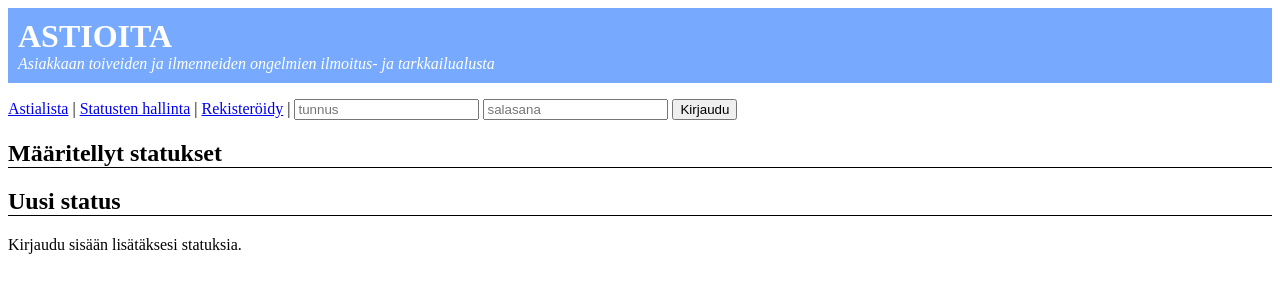
After one commit to fergusq/astioita, a Flask app: page /statukset in a window 1280 px wide. The commit adds this page. Shown: the top 300 px of the page. Run offline with Flask 2, Linux system fonts and the light colour scheme; data that the repository does not hold is empty.

Commit message:
lisätty statukset ja niiden muokkaaminen sekä vastuuhenkilöt

```diff
--- a/application/auth/views.py
+++ b/application/auth/views.py
@@ -21,7 +21,7 @@ def auth_create():
 
 	return redirect(url_for("index"))
 
-@app.route("/tunnus/kirjautuminen", methods = ["POST"])
+@app.route("/tunnus/kirjautuminen", methods=["POST"])
 def auth_login():
 	user = User.query.filter_by(username=request.form["tunnus"], password=request.form["salasana"]).first()
 	if not user:
--- a/application/columns.py
+++ b/application/columns.py
@@ -3,16 +3,18 @@ from typing import Any, Callable
 import re
 
 NonEmptyString = lambda x: re.fullmatch(r'.+', x)
+Key = lambda x: re.fullmatch(r'\d+', x)
 
 class Column:
-	def __init__(self, name_en: str, name_fi: str, validator: Callable[[str], Any]) -> None:
+	def __init__(self, name_en: str, name_fi: str, validator: Callable[[str], Any], parser: Callable[[str], Any] = lambda x: x) -> None:
 		self.name_en = name_en
 		self.name_fi = name_fi
 		self.validator = validator
+		self.parser = parser
 
 	def validate(self, form: Any) -> bool:
 		return bool(self.validator(form[self.name_fi]))
 
 	def set_from_form(self, obj: Any, form: Any) -> None:
-		str_rep = form[self.name_fi]
+		str_rep = self.parser(form[self.name_fi])
 		setattr(obj, self.name_en, str_rep)
--- /dev/null
+++ b/application/status/views.py
@@ -0,0 +1,51 @@
+from flask import redirect, render_template, request, url_for
+from flask_login import login_required, current_user
+
+from application import app, db
+from application.status.models import Status, STATUS_COLUMNS
+from application.auth.models import User
+
+
+@app.route("/statukset", methods=["GET"])
+def statuses_index():
+	return render_template("status/list.html", statuses=Status.query.all())
+
+@app.route("/statukset/<status_id>/", methods=["GET"])
+def statuses_show(status_id: str):
+	t: Status = Status.query.get(status_id)
+	return render_template("status/show.html", status=t, statuses=Status.query.all())
+
+@app.route("/statukset/<status_id>/", methods=["DELETE", "POST"]) # POST sisällytetty HTML-standardin puutteellisuuden vuoksi
+def statuses_delete(status_id: str):
+	t: Status = Status.query.get(status_id)
+	db.session().delete(t)
+	db.session().commit()
+	return render_template("status/list.html", statuses=Status.query.all()), 400
+
+@app.route("/statukset/<status_id>/poista", methods=["PUT", "POST"]) # POST sisällytetty HTML-standardin puutteellisuuden vuoksi
+@login_required
+def statuses_edit(status_id: str):
+	t: Status = Status.query.get(status_id)
+	for column in STATUS_COLUMNS:
+		if not column.validate(request.form):
+			return render_template("statuses/list.html", statuses=Status.query.all()), 400
+		column.set_from_form(t, request.form)
+
+	db.session().commit()
+
+	t = Status.query.get(status_id)
+	return render_template("status/show.html", status=t, statuses=Status.query.all())
+
+@app.route("/statukset", methods=["POST"])
+@login_required
+def statuses_create():
+	t = Status()
+	for column in STATUS_COLUMNS:
+		if not column.validate(request.form):
+			return render_template("statuses/list.html", statuses=Status.query.all()), 400
+		column.set_from_form(t, request.form)
+
+	db.session().add(t)
+	db.session().commit()
+
+	return redirect(url_for("statuses_index"))
--- a/application/templates/astias/form.html
+++ b/application/templates/astias/form.html
@@ -1,7 +1,12 @@
+{% import 'status/status-selector.html' as status %}
+{% import 'auth/user-selector.html' as auth %}
+
 {% if astia is defined %}
 <form action="{{ url_for('astias_edit', astia_id=astia.id) }}" method="POST">
 	<input type="text" name="otsikko" pattern=".+" value="{{ astia.title|e }}" />
 	<textarea name="kuvaus">{{ astia.description|e }}</textarea>
+	{{ status.selector(statuses, value=astia.status.id) }}
+	{{ auth.selector(users, name='vastuuhenkilö', value=astia.assignee.id) }}
 	<input type="submit" value="Tallenna" />
 </form>
 {% else %}
--- a/application/templates/astias/show.html
+++ b/application/templates/astias/show.html
@@ -4,4 +4,8 @@
 
 	{% include "astias/form.html" %}
 
+	<form action="{{ url_for('astias_delete', astia_id=astia.id) }}" method="POST">
+		<input type="submit" value="Poista astia" />
+	</form>
+
 {% endblock %}
--- a/application/templates/layout.html
+++ b/application/templates/layout.html
@@ -3,27 +3,52 @@
 	<head>
 		<meta charset="utf-8" />
 		<title>ASTIOITA</title>
+		<style>
+			header {
+				background-color: #77aaff;
+				color: white;
+				padding: 10px;
+			}
+			header > h1 {
+				margin: 0;
+			}
+			nav > ul {
+				list-style-type: none;
+    			padding-left: 0;
+			}
+			nav > ul > li {
+				display: inline-block;
+			}
+			nav > ul > li > form {
+				display: inline;
+			}
+			nav > ul > li.sep::after {
+				content: ' | '
+			}
+			h2 {
+				border-bottom: 1px solid black;
+			}
+		</style>
 	</head>
 
 	<body>
 		<header>
 			<h1>ASTIOITA</h1>
 			<em>Asiakkaan toiveiden ja ilmenneiden ongelmien ilmoitus- ja tarkkailualusta</em>
-			<nav>
-				<ul>
-					<li><a href="/astiat">Astialista</a></li>
-				</ul>
-			</nav>
-			{% if current_user.is_authenticated %}
-			<p>
-				Kirjautunut: {{ current_user.name }}
-				<a href="{{ url_for('auth_logout') }}">Kirjaudu ulos</a>
-			</p>
-			{% else %}
-				{% include "auth/loginform.html" %}
-				<p><a href="{{ url_for('auth_new') }}">Rekisteröidy</a></p>
-			{% endif %}
 		</header>
+		<nav>
+			<ul>
+				<li class="sep"><a href="/astiat">Astialista</a></li>
+				<li class="sep"><a href="/statukset">Statusten hallinta</a></li>
+				{% if current_user.is_authenticated %}
+				<li class="sep">Kirjautunut: {{ current_user.name }}</li>
+				<li><a href="{{ url_for('auth_logout') }}">Kirjaudu ulos</a></li>
+				{% else %}
+				<li class="sep"><a href="{{ url_for('auth_new') }}">Rekisteröidy</a></li>
+				<li>{% include "auth/loginform.html" %}</li>
+				{% endif %}
+			</ul>
+		</nav>
 
 		{% block body %}
 		<p>
--- /dev/null
+++ b/application/templates/status/list.html
@@ -0,0 +1,27 @@
+{% extends "layout.html" %}
+
+{% block body %}
+
+    <h2>Määritellyt statukset</h2>
+
+    <ol>
+        {% for status in statuses %}
+        <li>
+            {% if current_user.is_authenticated %}
+            <a href="{{ url_for('statuses_show', status_id=status.id) }}">{{ status.name }}</a>
+            {% else %}
+            {{ status.name }}
+            {% endif %}
+        </li>
+        {% endfor %}
+    </ol>
+
+    <h2>Uusi status</h2>
+
+    {% if current_user.is_authenticated %}
+        {% include "status/form.html" %}
+    {% else %}
+        <p>Kirjaudu sisään lisätäksesi statuksia.</p>
+    {% endif %}
+
+{% endblock %}
```
Also changed, not shown: application/__init__.py (+8 -1 lines), application/astias/models.py (+4 -3 lines), application/astias/views.py (+46 -6 lines), application/auth/models.py (+26 -6 lines), application/templates/astias/list.html (+76 -1 lines), application/templates/auth/user-selector.html (added, +7 -0 lines), application/templates/status/form.html (added, +11 -0 lines), application/templates/status/show.html (added, +11 -0 lines), application/templates/status/status-selector.html (added, +7 -0 lines).
